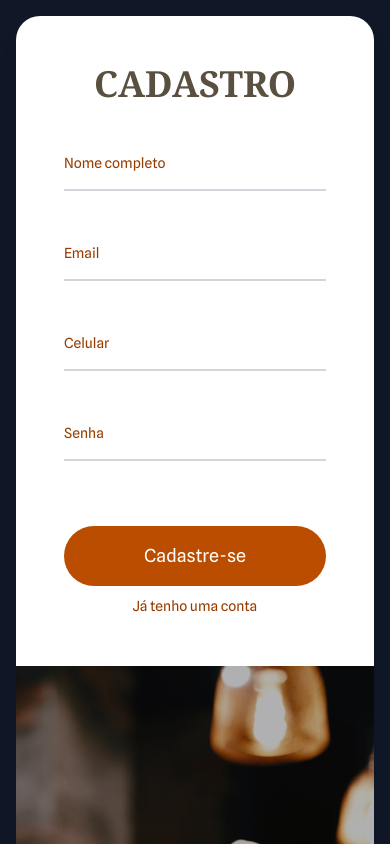
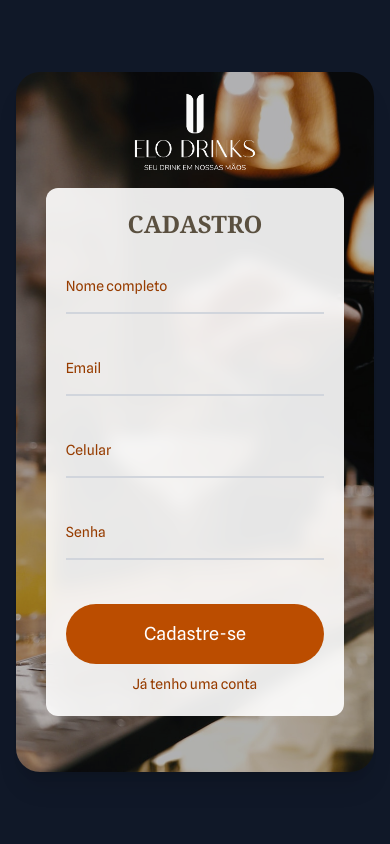
Before and after one commit to almeidagabriel01/C317, a Next.js app: page /cadastro in a window 390 px wide. Shown: the top 844 px of the page. Built offline with nearby package versions, Linux system fonts and the light colour scheme; a web font is replaced by a local one.

Commit message:
Deixando responsivo para telas menores

```diff
--- a/src/app/cadastro/page.jsx
+++ b/src/app/cadastro/page.jsx
@@ -16,8 +16,8 @@ export default function Register() {
   const router = useRouter();
 
   const handleChange = (e) => {
-    const { id, value } = e.target;
-    setFormData((prev) => ({ ...prev, [id]: value }));
+    const { name, value } = e.target;
+    setFormData((prev) => ({ ...prev, [name]: value }));
   };
 
   const handleSubmit = async (e) => {
--- a/src/components/Input/Input.jsx
+++ b/src/components/Input/Input.jsx
@@ -1,28 +1,38 @@
 "use client";
 
-import { useState } from 'react';
+import { useId } from "react";
 
-const FloatingLabelInput = ({ id, label, type = 'text', value, onChange, required = false }) => {
-  const [isFocused, setIsFocused] = useState(false);
+const FloatingLabelInput = ({
+  id,
+  label,
+  type = "text",
+  value,
+  onChange,
+  required = false,
+}) => {
+  const reactId = useId();
+  const inputId = `${id}-${reactId}`;
 
   return (
-    <div className="relative mb-8 group"> {/* Aumentado para mb-8 */}
+    <div className="relative mb-6 md:mb-8">
       <input
-        id={id}
+        id={inputId}
+        name={id}
         type={type}
         value={value}
         onChange={onChange}
-        onFocus={() => setIsFocused(true)}
-        onBlur={() => setIsFocused(value !== '')}
-        className="block w-full px-0 py-4 text-gray-900 bg-transparent border-0 border-b-2 border-gray-300 appearance-none focus:outline-none focus:border-amber-600 peer"
         placeholder=" "
         required={required}
+        className="block w-full px-0 py-4 text-gray-900 bg-transparent
+                   border-0 border-b-2 border-gray-300 appearance-none
+                   focus:outline-none focus:border-amber-600 peer"
       />
       <label
-        htmlFor={id}
-        className={`absolute text-sm text-amber-800 duration-300 transform scale-75 -translate-y-6 top-5 origin-[0] ${
-          (isFocused || value !== '') ? 'scale-75 -translate-y-6' : 'scale-100 translate-y-0'
-        } peer-focus:scale-75 peer-focus:-translate-y-6 peer-focus:text-amber-600 cursor-text`}
+        htmlFor={inputId}
+        className="absolute left-0 top-5 text-sm text-amber-800 transform origin-[0]
+                   peer-placeholder-shown:scale-100 peer-placeholder-shown:translate-y-0
+                   peer-focus:duration-300 peer-focus:transition-transform
+                   peer-focus:scale-75 peer-focus:-translate-y-6 peer-focus:text-amber-600 cursor-text"
       >
         {label}
       </label>
--- a/src/components/auth/AuthLayout.jsx
+++ b/src/components/auth/AuthLayout.jsx
@@ -5,22 +5,96 @@ import Link from "next/link";
 import { motion, AnimatePresence } from "framer-motion";
 import { useEffect, useState } from "react";
 
-import logoImg    from "./../../../public/assets/logo2.png";
+import logoImg from "./../../../public/assets/logo2.png";
 
 const AuthLayout = ({ children, type }) => {
   const [isVisible, setIsVisible] = useState(false);
   useEffect(() => setIsVisible(true), []);
 
-  const bgImage   = type === "login" ? "/assets/drink.jpg" : "/assets/drink2.jpg";
+  const bgImage = type === "login" ? "/assets/drink.jpg" : "/assets/drink2.jpg";
   const otherPath = type === "login" ? "/cadastro" : "/login";
-  const otherText = type === "login"
-    ? "Ainda não tenho uma conta"
-    : "Já tenho uma conta";
+  const otherText =
+    type === "login" ? "Ainda não tenho uma conta" : "Já tenho uma conta";
   const title = type === "login" ? "LOGIN" : "CADASTRO";
+  const isRegister = type === "register";
 
   return (
     <div className="min-h-screen flex items-center justify-center bg-gray-900 p-4">
-      <div className="w-full max-w-5xl overflow-hidden rounded-3xl shadow-xl">
+      {/* Mobile Layout */}
+      <div className="md:hidden w-full flex items-center justify-center">
+        <div
+          className="relative w-full max-w-sm rounded-3xl overflow-hidden shadow-xl"
+          style={{ height: "700px" }}
+        >
+          {/* Background */}
+          <div className="absolute inset-0">
+            <Image
+              src={bgImage}
+              alt={`${title} background`}
+              fill
+              sizes="(max-width: 767px) 100vw"
+              className="object-cover filter brightness-70"
+              priority
+            />
+          </div>
+
+          {/* Logo */}
+          <div
+            className="absolute flex justify-center z-10 w-full"
+            style={{ top: isRegister ? "0" : "50px" }}
+          >
+            <div className="relative" style={{ width: "120px", height: "120px" }}>
+              <Image
+                src={logoImg}
+                alt="Elo Drinks Logo"
+                fill
+                className="object-contain"
+                sizes="80px"
+              />
+            </div>
+          </div>
+
+          {/* Form Container */}
+          <div className="absolute inset-0 flex items-center justify-center">
+            <AnimatePresence mode="wait">
+              <motion.div
+                key={type}
+                initial={{ y: 20, opacity: 0 }}
+                animate={{ y: 0, opacity: 1 }}
+                exit={{ y: -20, opacity: 0 }}
+                transition={{ duration: 0.3, ease: "easeInOut" }}
+                className="w-5/6 bg-white/90 backdrop-blur-sm rounded-xl p-4 px-5"
+                style={{
+                  paddingTop: isRegister ? '1.25rem' : '1.5rem',
+                  paddingBottom: isRegister ? '1.25rem' : '1.5rem',
+                  marginTop: isRegister ? '60px' : '40px'
+                }}
+              >
+                <h2
+                  className="text-2xl font-semibold text-center mb-4 font-serif"
+                  style={{ color: "#5A5040" }}
+                >
+                  {title}
+                </h2>
+
+                <div className="flex flex-col">{children}</div>
+
+                <div className="text-center mt-2">
+                  <Link
+                    href={otherPath}
+                    className="text-sm text-amber-800 hover:text-amber-600 transition-colors"
+                  >
+                    {otherText}
+                  </Link>
+                </div>
+              </motion.div>
+            </AnimatePresence>
+          </div>
+        </div>
+      </div>
+
+      {/* Desktop Layout */}
+      <div className="hidden md:block w-full max-w-5xl overflow-hidden rounded-3xl shadow-xl">
         <div className="flex flex-col md:flex-row">
           <AnimatePresence mode="wait">
             <motion.div
@@ -39,9 +113,7 @@ const AuthLayout = ({ children, type }) => {
                 {title}
               </h2>
 
-              <div className="flex-1 flex flex-col">
-                {children}
-              </div>
+              <div className="flex-1 flex flex-col">{children}</div>
 
               <div className="text-center mt-2">
                 <Link
@@ -64,7 +136,6 @@ const AuthLayout = ({ children, type }) => {
               priority
             />
 
-            {/* logo centralizada sem overlay opaco */}
             <div className="absolute inset-0 flex items-center justify-center">
               <div className="w-70 h-70 relative">
                 <Image
@@ -72,7 +143,6 @@ const AuthLayout = ({ children, type }) => {
                   alt="Elo Drinks Logo"
                   fill
                   className="object-contain"
-                  priority
                   sizes="460px"
                 />
               </div>
```
